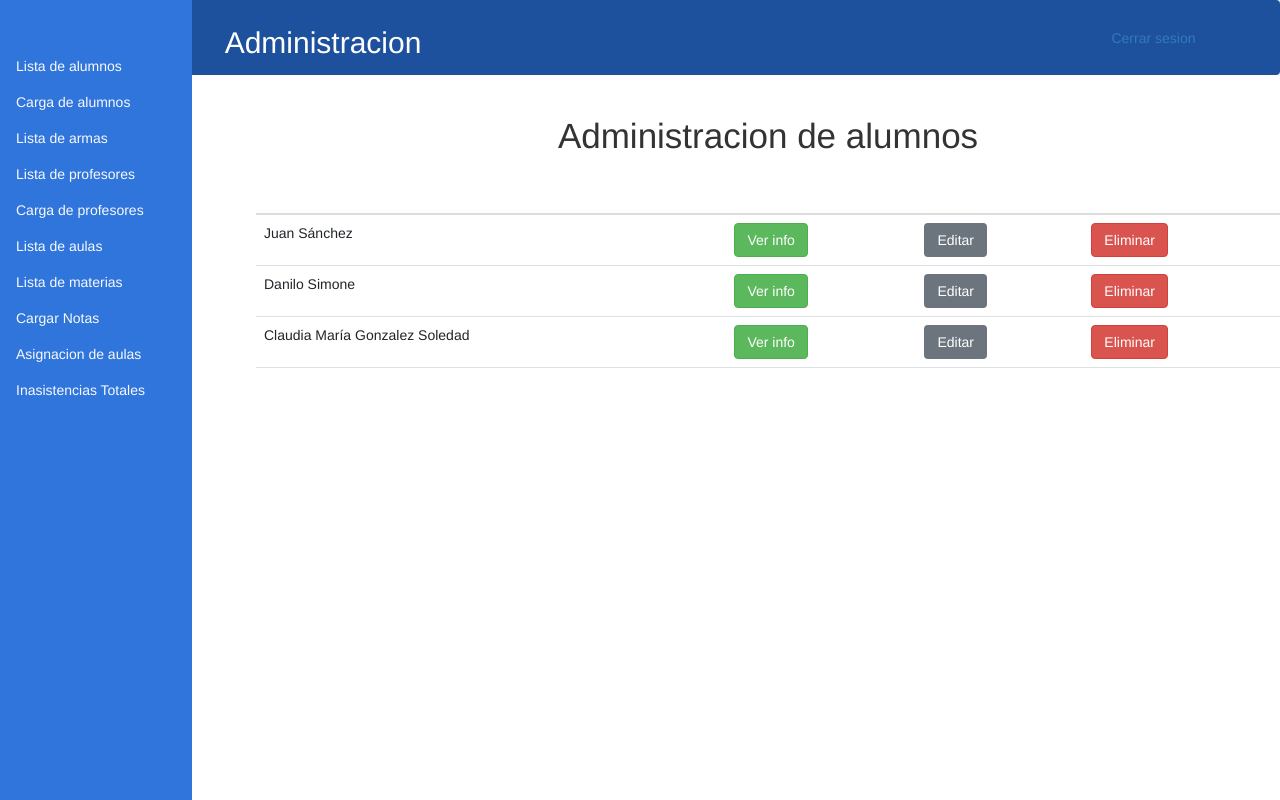
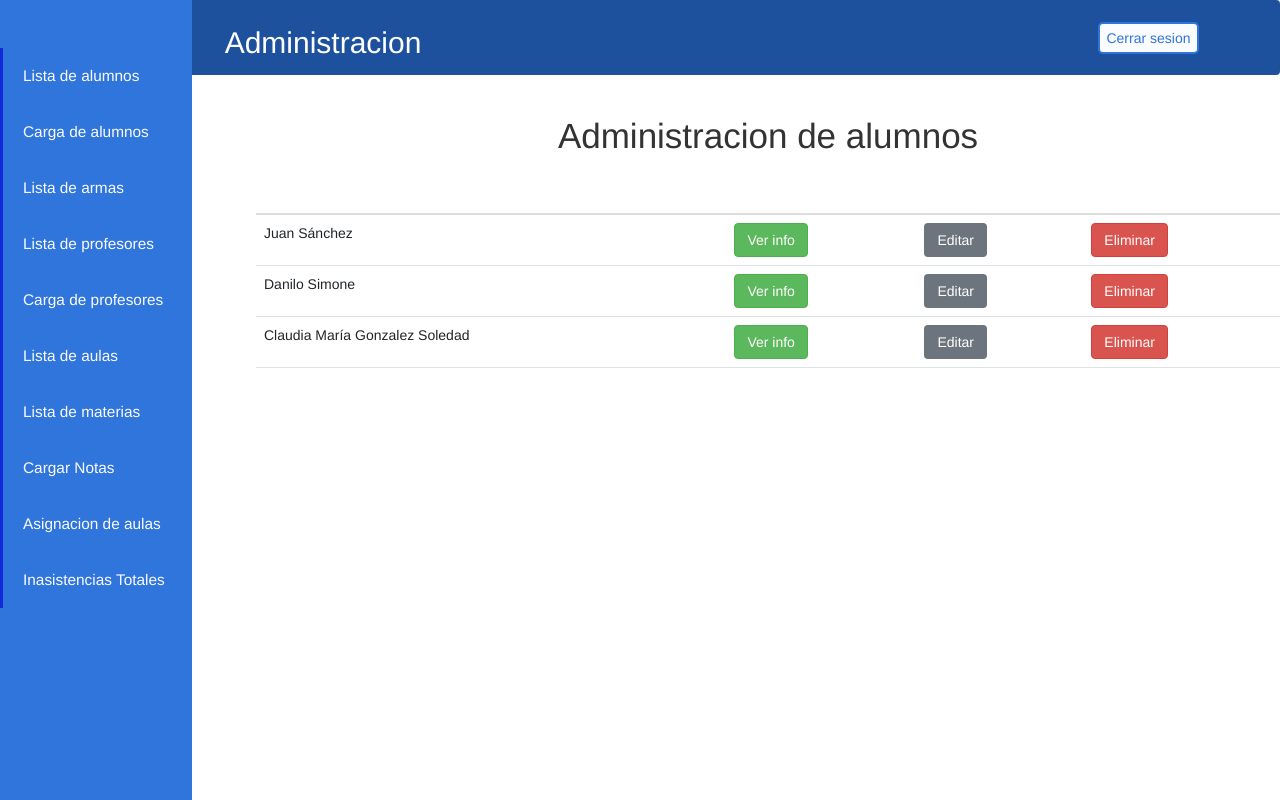
Before and after one commit to LauRizzo20/sist_policia, a PHP site: page /dashboard.php in a window 1280 px wide. Run offline with PHP 8.4, Linux system fonts and the light colour scheme; a user stored in the database is signed in; data comes from the database, SQL or seed files in the repository.

Commit message:
Header style fix

```diff
--- a/css/style.css
+++ b/css/style.css
@@ -36,3 +36,42 @@
     user-select: none;
     cursor: pointer;
 }
+
+.sideButtons{
+    text-align: left;
+    color: #FAFBFD !important;
+    font-size: 110%;
+    transition: all 0.3s ease 0s;
+    height: 7vh;
+    padding: 7px 20px;
+    border-left: 3px solid rgb(20, 40, 219);
+    border-radius: 0 30px 30px 0;
+    outline: none;
+    text-decoration: none !important;
+    display: block;
+    transition: 0.3s;
+}
+.sideButtons div{
+    text-decoration: none;
+}
+
+.sideButtons:hover {
+    color: var(--primary);
+    background: #6fa2db;
+    border-color: #0a2b33;
+}
+
+.btn-header{
+    border-radius: 5px;
+    border: 2px solid #3075DC;
+    background-color: #FAFBFD;
+    height: 4vh;
+    text-decoration: none;
+    color: #3075DC;
+    transition: all 300ms ease-out;
+}
+.btn-header:hover{
+    border: 2px solid #FAFBFD;
+    background-color: #3075DC;
+    color: #FAFBFD;
+}
--- a/header.php
+++ b/header.php
@@ -5,16 +5,16 @@ include('session.php');
 <div class="w3-sidebar w3-bar-block containerA" style="width: 15%;" id="mySidebar">
 
         <div role="group" aria-label="Basic example" style="margin-top: 25%;">
-            <a class="link-offset-2 link-underline link-underline-opacity-0 text-light" href="dashboard.php"><div class="w3-bar-item w3-button">Lista de alumnos</div></a>
-            <a class="link-offset-2 link-underline link-underline-opacity-0 text-light" href="ingresar_alumno.php"><div class="w3-bar-item w3-button">Carga de alumnos</div></a>
-            <a class="link-offset-2 link-underline link-underline-opacity-0 text-light" href="lista_armas.php"><div class="w3-bar-item w3-button">Lista de armas</div></a>
-            <a class="link-offset-2 link-underline link-underline-opacity-0 text-light" href="lista_profesores.php"><div class="w3-bar-item w3-button">Lista de profesores</div></a>
-            <a class="link-offset-2 link-underline link-underline-opacity-0 text-light" href="carga_prof.php"><div class="w3-bar-item w3-button">Carga de profesores</div></a>
-            <a class="link-offset-2 link-underline link-underline-opacity-0 text-light" href="lista_aulas.php"><div class="w3-bar-item w3-button">Lista de aulas</div></a>
-            <a class="link-offset-2 link-underline link-underline-opacity-0 text-light" href="lista_materias.php"><div class="w3-bar-item w3-button">Lista de materias</div></a>
-            <a class="link-offset-2 link-underline link-underline-opacity-0 text-light" href="materia_notas.php"><div class="w3-bar-item w3-button">Cargar Notas</div></a>
-            <a class="link-offset-2 link-underline link-underline-opacity-0 text-light" href="asignacion_form.php"><div class="w3-bar-item w3-button">Asignacion de aulas</div></a>
-            <a class="link-offset-2 link-underline link-underline-opacity-0 text-light" href="inasistencias_totales.php"><div class="w3-bar-item w3-button">Inasistencias Totales</div></a>
+            <a class="sideButtons d-flex align-items-center" href="dashboard.php">Lista de alumnos</a>
+            <a class="sideButtons d-flex align-items-center" href="ingresar_alumno.php"><div>Carga de alumnos</div></a>
+            <a class="sideButtons d-flex align-items-center" href="lista_armas.php"><div >Lista de armas</div></a>
+            <a class="sideButtons d-flex align-items-center" href="lista_profesores.php"><div>Lista de profesores</div></a>
+            <a class="sideButtons d-flex align-items-center" href="carga_prof.php"><div>Carga de profesores</div></a>
+            <a class="sideButtons d-flex align-items-center" href="lista_aulas.php"><div>Lista de aulas</div></a>
+            <a class="sideButtons d-flex align-items-center" href="lista_materias.php"><div>Lista de materias</div></a>
+            <a class="sideButtons d-flex align-items-center" href="materia_notas.php"><div>Cargar Notas</div></a>
+            <a class="sideButtons d-flex align-items-center" href="asignacion_form.php"><div>Asignacion de aulas</div></a>
+            <a class="sideButtons d-flex align-items-center" href="inasistencias_totales.php"><div>Inasistencias Totales</div></a>
 
         </div>
     </div>
@@ -26,7 +26,7 @@ include('session.php');
         <div class="collapse navbar-collapse" id="navbarTogglerDemo03">
             <ul style="margin-left: 80%;" class="navbar-nav mr-auto mt-2 mt-lg-0">
                 <li class="nav-item">
-                    <button type="button" href="logout.php" class="btn btn-outline-light mr-md-3 mb-2 mb-md-0"><a href="logout.php">Cerrar sesion</a></button>
+                    <button type="button" href="logout.php" class="btn-header">Cerrar sesion</button>
                 </li>
             </ul>
         </div>
```
